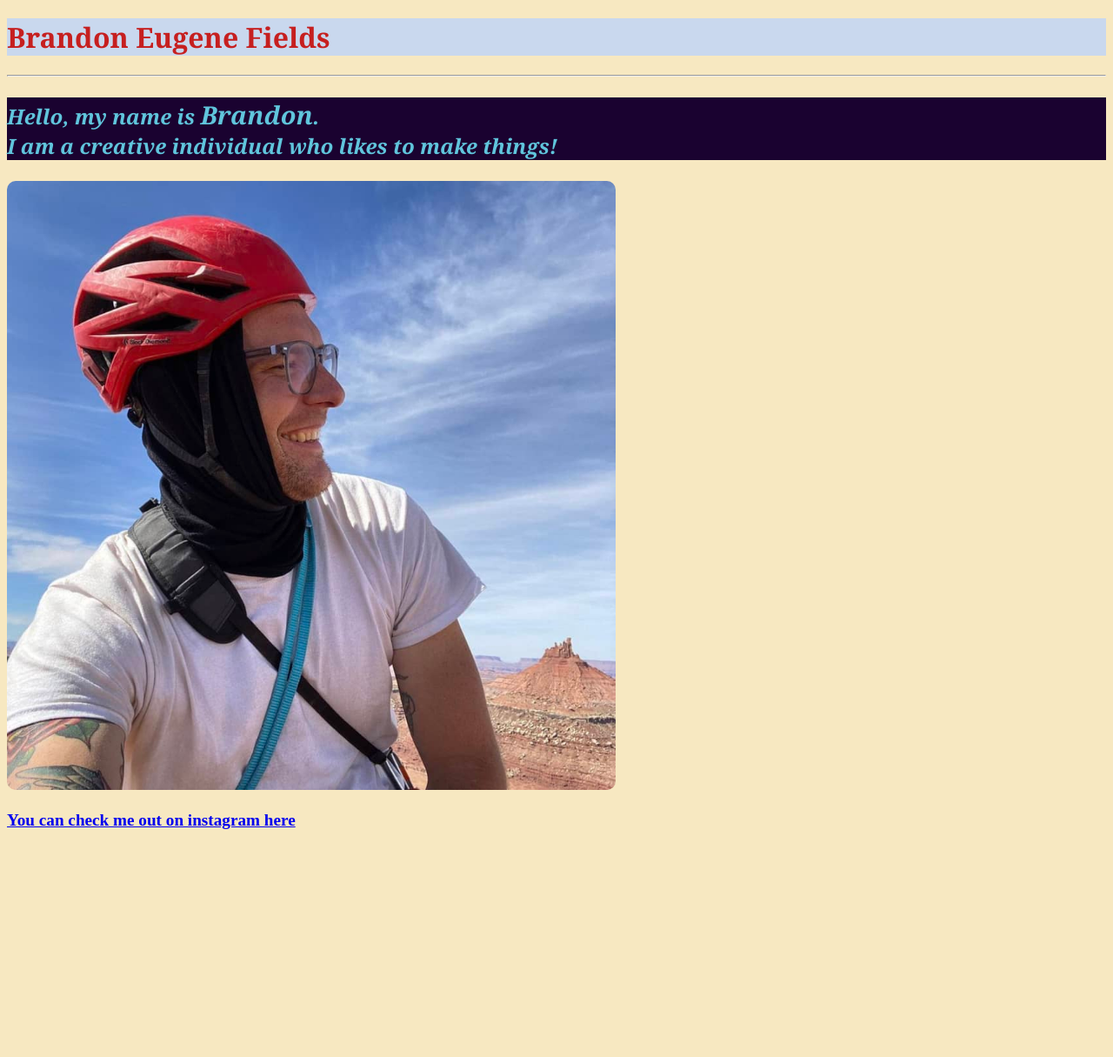
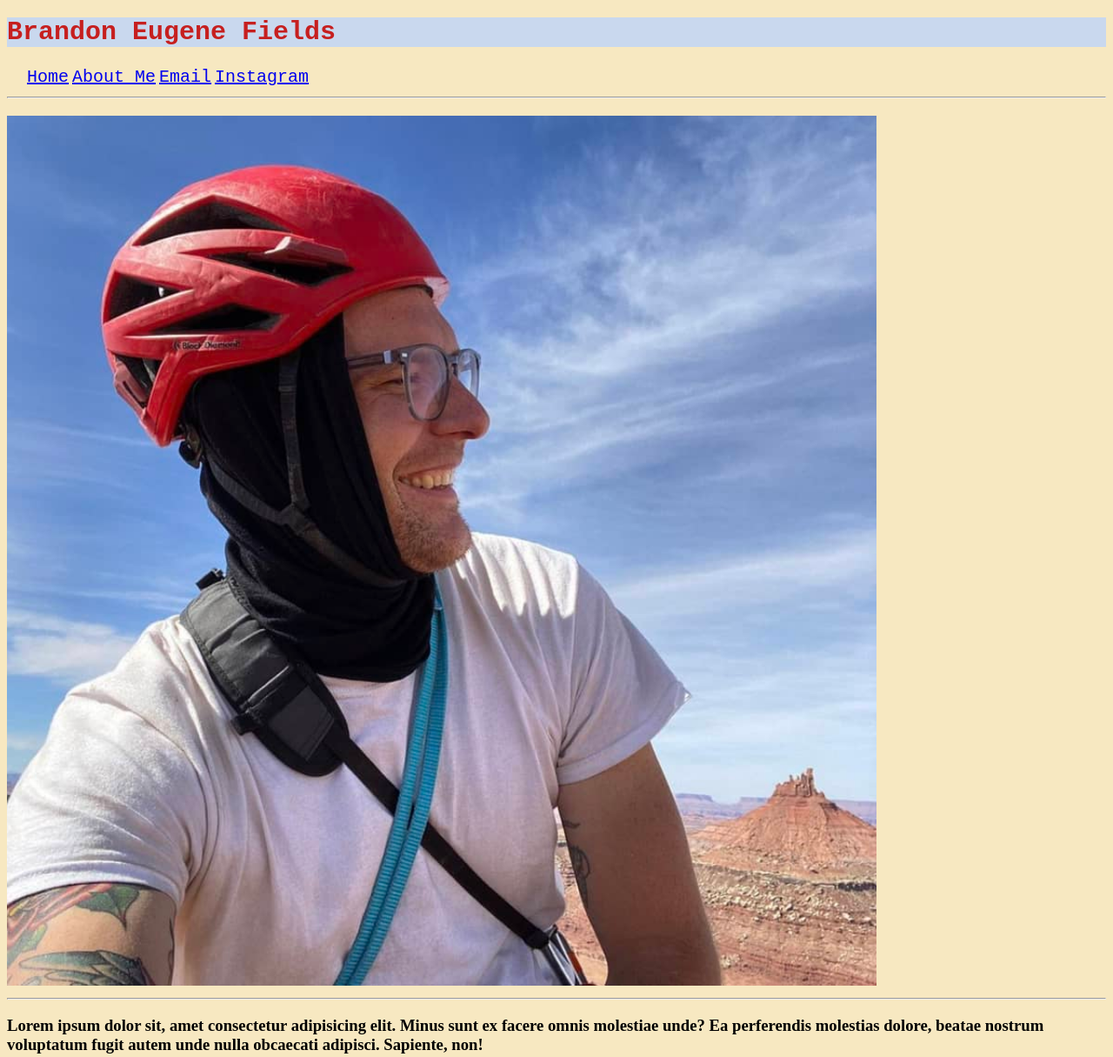
Before and after one commit to brandonefields/brandonsFirstRepository, a plain HTML site: page index.html in a window 1280 px wide. Shown: the whole page at 87% size. Before the commit the page ends 962 px from the top, so only its background shows below. Drawn offline with Linux system fonts and the light colour scheme.

Commit message:
More progress all links work

```diff
--- a/index.html
+++ b/index.html
@@ -1,28 +1,33 @@
 <!DOCTYPE html>
 <html lang="en">
 <head>
+    <meta name="keywords" content="HTML, CSS">
+    <meta name="description" content="..."
+    <meta name="viewport" content="width=device-width, intial-scale= 1.0">
     <link rel="stylesheet" href="./style.css">
     <title>Brandon Eugene Fields</title>
 </head>
 <body>
     <header>
         <h1 id="myname">Brandon Eugene Fields</h1>
+    </header>
+         <table class="tableContent">
+            <tr>
+                <td id="home"><a href="#home">Home</a></td>
+                <td><a href="#about">About Me</a></td>
+                <td><a id="mailto" href="mailto:brandonefields@gmail.com" target="_blank">Email</a></td>
+                <td><a id="insta" href="https://www.instagram.com/brandoneugenefields/" target="_blank">Instagram</a></td>
+            </tr>
+        </table>
         <hr>
-    </header>
-    <main>
         <h2>
-            <p id="firstp" ><em>Hello, my name is <big>Brandon</big>.<br> I am a creative individual who likes to make things!</em>
         </h2>
+
         <h3>
             <img id="picOfMe" src="images/IcreekSelfie.JPG" alt="a picture of me" width="1000" height="1000" >
+            <hr>
+            <p id="about">Lorem ipsum dolor sit, amet consectetur adipisicing elit. Minus sunt ex facere omnis molestiae unde? Ea perferendis molestias dolore, beatae nostrum voluptatum fugit autem unde nulla obcaecati adipisci. Sapiente, non!</p>
         </h3>
-    </main>
-
-    <footer>
-        <div id="links">
-             <a href="https://www.instagram.com/brandoneugenefields/" target="_blank"><strong><big>You can check me out on instagram here</big></strong></a>
-        </div>
-    </footer>
     <script src="script.js"></script>
 </body>
 </html>
--- a/script.js
+++ b/script.js
@@ -3,3 +3,9 @@ const clickThePic = document.getElementById('picOfMe');
 clickThePic.addEventListener('click',function() {
     alert("Ouch!!! You just clicked my face!");
 });
+
+const youAreHome = document.getElementById('home');
+
+youAreHome.addEventListener('click',function() {
+    alert("You are already home!!");
+});
--- a/style.css
+++ b/style.css
@@ -1,28 +1,31 @@
 body {
-    background: rgb(247, 232, 193);
-  }
+  background: rgb(247, 232, 193);
+}
 
-  #picOfMe {
-    border-radius: 10px;
-    align-content: center;
-    margin: right;
-    width: 700px;
-    height: 700px;
-  }
+.tableContent {
+  font-family: monospace;
+  font-size: 20px;
+  margin-left: 20px;
+  margin-right: 50px;
 
-  #myname {
-    color:rgb(198, 31, 31);
-    background: rgb(201, 216, 238);
-    font-family: Cambria, Cochin, Georgia, Times, 'Times New Roman', serif
-  }
 
-  h2 {
-    color:sienna;
-    background: tan;
-    font-family: Cambria, Cochin, Georgia, Times, 'Times New Roman', serif;
-  }
+}
 
-#firstp {
-  color: rgb(96, 197, 220);
-  background: rgb(26, 2, 48);
+
+#myname {
+  color: rgb(198, 31, 31);
+  background: rgb(201, 216, 238);
+  background-position-x: center;
+  font-family: monospace;
+  font-size: 30px;
 }
+
+
+#picOfMe
+  margin-left: 100px;
+  border-radius: 10px;
+  align-content: center;
+  margin: right;
+  width: 700px;
+  height: 700px;
+}
```
